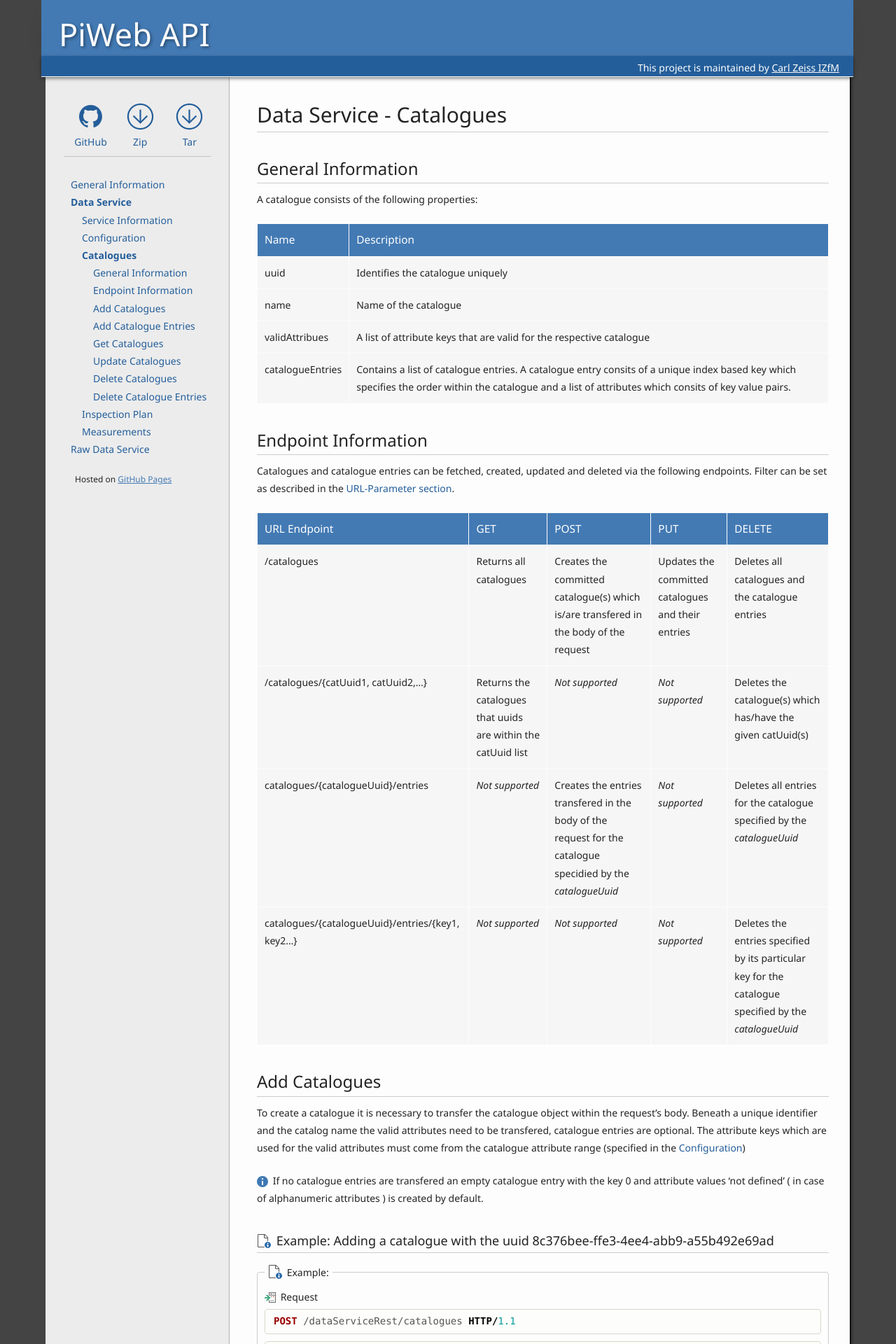
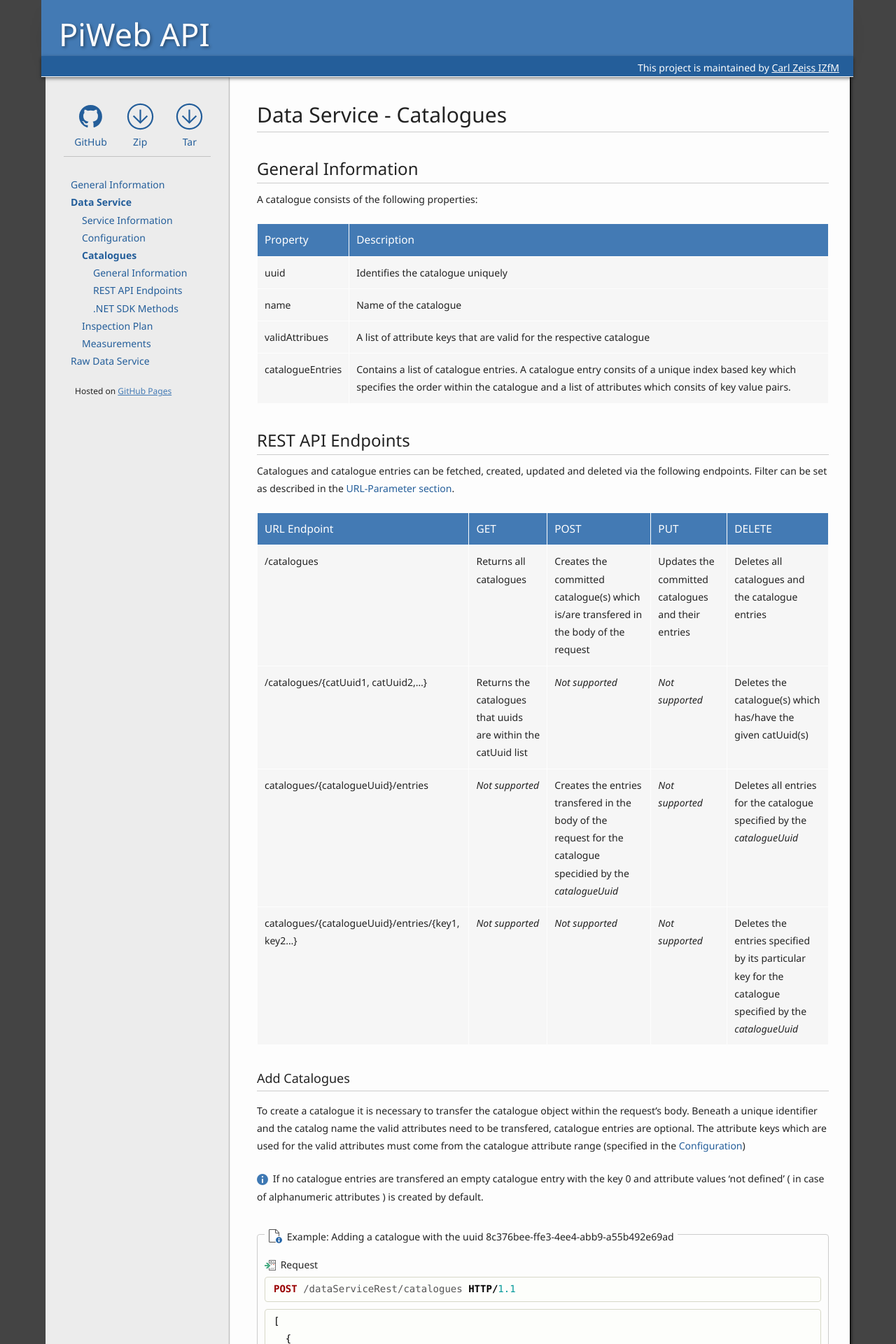
Before and after one commit to ZEISS-PiWeb/PiWeb-Api, a Jekyll site: the page built from _pages/023-catalogues.md, in a window 1280 px wide. Shown: the top 1920 px of the page at 70% size. Built offline with Jekyll 4.4.1, drawn with Linux system fonts in a browser that asks for light colours; some of the changed text lies outside the part shown.

Commit message:
Update 023-catalogues.md

```diff
--- a/_pages/023-catalogues.md
+++ b/_pages/023-catalogues.md
@@ -7,24 +7,19 @@
 permalink: /dataservice/catalogues/
 sections:
   general: General Information
-  endpoint: Endpoint Information
-  add: Add Catalogues
-  addEntries: Add Catalogue Entries
-  get: Get Catalogues
-  update: Update Catalogues
-  delete: Delete Catalogues
-  deleteEntries: Delete Catalogue Entries
+  endpoint: REST API Endpoints
+  sdk: .NET SDK Methods
 ---
 
 ## {{ page.sections['general'] }}
 
 A catalogue consists of the following properties:
 
-Name | Description
------|-------------
-uuid | Identifies the catalogue uniquely
-name | Name of the catalogue
-validAttribues | A list of attribute keys that are valid for the respective catalogue
+Property         | Description
+-----------------|-------------
+uuid             | Identifies the catalogue uniquely
+name             | Name of the catalogue
+validAttribues   | A list of attribute keys that are valid for the respective catalogue
 catalogueEntries | Contains a list of catalogue entries. A catalogue entry consits of a unique index based key which specifies the order within the catalogue and a list of attributes which consits of key value pairs.
 
 {% comment %}----------------------------------------------------------------------------------------------- {% endcomment %}
@@ -40,18 +35,15 @@
 catalogues/{catalogueUuid}/entries | *Not supported*| Creates the entries transfered in the body of the request for the catalogue specidied by the *catalogueUuid* | *Not supported* | Deletes all entries for the catalogue specified by the *catalogueUuid*
 catalogues/{catalogueUuid}/entries/{key1, key2...} | *Not supported* | *Not supported* | *Not supported* | Deletes the entries specified by its particular key for the catalogue specified by the *catalogueUuid*
 
-## {{ page.sections['add'] }}
+### Add Catalogues
 
 To create a catalogue it is necessary to transfer the catalogue object within the request's body. Beneath a unique identifier and the catalog name the valid attributes need  to be transfered, catalogue entries are optional. The attribute keys which are used for the valid attributes must come from the catalogue attribute range (specified in the {{ site.links['configuration'] }})
 
 {{ site.images['info'] }} If no catalogue entries are transfered an empty catalogue entry with the key 0 and attribute values 'not defined' ( in case of alphanumeric attributes ) is created by default.
 
-### {{ site.headers['example'] }} Adding a catalogue with the uuid 8c376bee-ffe3-4ee4-abb9-a55b492e69ad
+{% assign exampleCaption="Adding a catalogue with the uuid 8c376bee-ffe3-4ee4-abb9-a55b492e69ad" %}
 
-{{ site.sections['beginExampleWebService'] }}
-
-{{ site.headers['request']  | markdownify }}
-
+{% capture jsonrequest %}
 {% highlight http %}
 POST /dataServiceRest/catalogues HTTP/1.1
 {% endhighlight %}
@@ -104,51 +96,24 @@
         }
 ]
 {% endhighlight %}
+{% endcapture %}
 
-{{ site.headers['response']  | markdownify }}
-
+{% capture jsonresponse %}
 {% highlight http %}
 HTTP/1.1 201 Created
 {% endhighlight %}
+{% endcapture %}
 
-{{ site.sections['endExample'] }}
-{{ site.sections['beginExampleAPI'] }}
+{% include exampleFieldset.html %}
 
-{{ site.headers['request'] | markdownify }}
 
-{% highlight csharp %}
-var catalogue = new Catalogue(){
-  Uuid = new Guid( "8c376bee-ffe3-4ee4-abb9-a55b492e69ad" ),
-  Name = "InspectorCatalogue",
-  ValidAttributes = new ushort[]{ 4092, 4093 },
-  CatalogueEntries = new[]{
-    new CatalogueEntry(){ Key = 0,
-    Attributes = new[]{ new Attribute( 4092, "n.def." ), new Attribute( 4093, "n.def." ) },
-    new CatalogueEntry(){ Key = 1,
-    Attributes = new[]{ new Attribute( 4092, "21" ), new Attribute( 4093, "Smith" ) },
-    new CatalogueEntry(){ Key = 2,
-    Attributes = new[]{ new Attribute( 4092, "20" ), new Attribute( 4093, "Miller" ) },
-    new CatalogueEntry(){ Key = 3,
-    Attributes = new[]{ new Attribute( 4092, "23" ), new Attribute( 4093, "Williams" ) }
-  }
-};
-var client = new DataServiceRestClient( serviceUri );
-client.CreateCatalogues( new[]{ catalogue } );
-{% endhighlight %}
-
-{{ site.sections['endExample'] }}
-
-{% comment %}----------------------------------------------------------------------------------------------- {% endcomment %}
-
-## {{ page.sections['addEntries'] }}
+### Add Catalogue Entries
 
 Beneath adding catalogue entries to a catalogue while creating a catalogue there is also the possibility to add entries to an already existing catalogue.
 
-### {{ site.headers['example'] }}  Adding a catalogue entry - add the inspector ‘Clarks’
+{% assign exampleCaption="Adding a catalogue entry - add the inspector ‘Clarks’" %}
 
-{{ site.sections['beginExampleWebService'] }}
-{{ site.headers['request'] | markdownify }}
-
+{% capture jsonrequest %}
 {% highlight http %}
 POST /dataServiceRest/catalogues/{8c376bee-ffe3-4ee4-abb9-a55b492e69ad}/entries
 {% endhighlight %}
@@ -165,43 +130,29 @@
    }
  ]
 {% endhighlight %}
+{% endcapture %}
 
-{{ site.headers['response'] | markdownify }}
-
+{% capture jsonresponse %}
 {% highlight http %}
 HTTP/1.1 201 Created
 {% endhighlight %}
+{% endcapture %}
 
-{{ site.sections['endExample'] }}
-{{ site.sections['beginExampleAPI'] }}
+{% include exampleFieldset.html %}
 
-{{ site.headers['request'] | markdownify }}
-
-{% highlight csharp %}
-var entry = new CatalogueEntry(){ Key = 4,
-        Attributes = new[]{ new Attribute( 4092, "22" ), new Attribute( 4093, "Clarks" ) };
-var client = new DataServiceRestClient( serviceUri );
-client.CreateCatalogueEntry( new Guid("8c376bee-ffe3-4ee4-abb9-a55b492e69ad"), entry);
-{% endhighlight %}
-
-{{ site.sections['endExample'] }}
-
-{% comment %}----------------------------------------------------------------------------------------------- {% endcomment %}
-
-## {{ page.sections['get'] }}
+### Get Catalogues
 
 Fetching the catalogues returns the catalogue an depending on the filter specified or not the catalogue entries. If no filter is specified the entries are returned by default.
 
-### {{ site.headers['example'] }}  Fetching the catalogue with the uuid 8c376bee-ffe3-4ee4-abb9-a55b492e69ad and its entries
+{% assign exampleCaption="Fetching the catalogue with the uuid 8c376bee-ffe3-4ee4-abb9-a55b492e69ad and its entries" %}
 
-{{ site.sections['beginExampleWebService'] }}
-{{ site.headers['request'] | markdownify }}
-
+{% capture jsonrequest %}
 {% highlight http %}
 GET /dataServiceRest/catalogues/{8c376bee-ffe3-4ee4-abb9-a55b492e69ad}?filter=withCatalogueEntries:true HTTP/1.1
 {% endhighlight %}
+{% endcapture %}
 
-{{ site.headers['response'] | markdownify }}
+{% capture jsonresponse %}
 {% highlight json %}
 {
    ...
@@ -254,23 +205,11 @@
    ]
 }
 {% endhighlight %}
+{% endcapture %}
 
-{{ site.sections['endExample'] }}
+{% include exampleFieldset.html %}
 
-{{ site.sections['beginExampleAPI'] }}
-{{ site.headers['request'] | markdownify }}
-
-{% highlight csharp %}
-var client = new DataServiceRestClient( serviceUri );
-var catalogues = client.GetCatalogues(new Guid[]{new Guid(
-        "8c376bee-ffe3-4ee4-abb9-a55b492e69ad")}, new CatalogueFilterAttributes());
-{% endhighlight %}
-
-{{ site.sections['endExample'] }}
-
-{% comment %}----------------------------------------------------------------------------------------------- {% endcomment %}
-
-## {{ page.sections['update'] }}
+### Update Catalogues
 
 Updating a catalogue might regard the following aspects:
 
@@ -279,12 +218,9 @@
 
 {{site.images['info']}} To change the valid attributes of a catalogue it needs to be deleted an re-created again.
 
-### {{ site.headers['example'] }}  Updating the catalogue with the uuid 8c376bee-ffe3-4ee4-abb9-a55b492e69ad - rename it from 'InspectorCatalogue' to 'Inspectors' and add the inspector 'Clarks'
+{% assign exampleCaption="Updating the catalogue with the uuid 8c376bee-ffe3-4ee4-abb9-a55b492e69ad - rename it from 'InspectorCatalogue' to 'Inspectors' and add the inspector 'Clarks'" %}
 
-{{ site.sections['beginExampleWebService'] }}
-
-{{ site.headers['request']  | markdownify }}
-
+{% capture jsonrequest %}
 {% highlight http %}
 PUT /dataServiceRest/catalogues HTTP/1.1
 {% endhighlight %}
@@ -340,14 +276,160 @@
         }
 ]
 {% endhighlight %}
+{% endcapture %}
 
-{{ site.headers['response']  | markdownify }}
-
+{% capture jsonresponse %}
 {% highlight http %}
 HTTP/1.1 200 Ok
 {% endhighlight %}
+{% endcapture %}
+
+{% include exampleFieldset.html %}
+
+### Delete Catalogues
+
+There are two different options of deleting catalogues:
+
+* Delete all catalogues or
+* Delete one or more certain catalogues identified by its uuid
+
+The following examples illustrate these options.
+
+{% assign exampleCaption="Delete all catalogues" %}
+
+{% capture jsonrequest %}
+{% highlight http %}
+DELETE /dataServiceRest/catalogues HTTP/1.1
+{% endhighlight %}
+{% endcapture %}
+
+{% capture jsonresponse %}
+{% highlight http %}
+HTTP/1.1 200 Ok
+{% endhighlight %}
+{% endcapture %}
+
+{% include exampleFieldset.html %}
+
+{% assign exampleCaption="Delete the catalogues with the uuid 8c376bee-ffe3-4ee4-abb9-a55b492e69ad" %}
+
+{% capture jsonrequest %}
+{% highlight http %}
+DELETE /dataServiceRest/catalogues/{8c376bee-ffe3-4ee4-abb9-a55b492e69ad} HTTP/1.1
+{% endhighlight %}
+{% endcapture %}
+
+{% capture jsonresponse %}
+{% highlight http %}
+HTTP/1.1 200 Ok
+{% endhighlight %}
+{% endcapture %}
+
+{% include exampleFieldset.html %}
+
+### Delete Catalogue Entries
+
+There are two different options of deleting catalogue entries:
+
+* Delete all entries of a certain catalogue identified by its uuid
+* Delete one or more certain entries identified by its keys of a certain catalogue identified by its uuid
+
+The following examples illustrate these options.
+
+{% assign exampleCaption="Delete all entries of the catalogue with the uuid 8c376bee-ffe3-4ee4-abb9-a55b492e69ad" %}
+
+{% capture jsonrequest %}
+{% highlight http %}
+DELETE /dataServiceRest/catalogues/{8c376bee-ffe3-4ee4-abb9-a55b492e69ad}/entries HTTP/1.1
+{% endhighlight %}
+{% endcapture %}
+
+{% capture jsonresponse %}
+{% highlight http %}
+HTTP/1.1 200 Ok
+{% endhighlight %}
+{% endcapture %}
+
+{% include exampleFieldset.html %}
+
+{% assign exampleCaption="Delete the entries with key 1 and 3 of the catalogue with the uuid 8c376bee-ffe3-4ee4-abb9-a55b492e69ad" %}
+
+{% capture jsonrequest %}
+{% highlight http %}
+DELETE /dataServiceRest/catalogues/{8c376bee-ffe3-4ee4-abb9-a55b492e69ad}/entries/{1,3} HTTP/1.1
+{% endhighlight %}
+{% endcapture %}
+
+{% capture jsonresponse %}
+{% highlight http %}
+HTTP/1.1 200 Ok
+{% endhighlight %}
+{% endcapture %}
+
+{% include exampleFieldset.html %}
+
+
+
+
+
+
+
+{{ site.sections['beginExampleAPI'] }}
+
+{{ site.headers['request'] | markdownify }}
+
+{% highlight csharp %}
+var catalogue = new Catalogue(){
+  Uuid = new Guid( "8c376bee-ffe3-4ee4-abb9-a55b492e69ad" ),
+  Name = "InspectorCatalogue",
+  ValidAttributes = new ushort[]{ 4092, 4093 },
+  CatalogueEntries = new[]{
+    new CatalogueEntry(){ Key = 0,
+    Attributes = new[]{ new Attribute( 4092, "n.def." ), new Attribute( 4093, "n.def." ) },
+    new CatalogueEntry(){ Key = 1,
+    Attributes = new[]{ new Attribute( 4092, "21" ), new Attribute( 4093, "Smith" ) },
+    new CatalogueEntry(){ Key = 2,
+    Attributes = new[]{ new Attribute( 4092, "20" ), new Attribute( 4093, "Miller" ) },
+    new CatalogueEntry(){ Key = 3,
+    Attributes = new[]{ new Attribute( 4092, "23" ), new Attribute( 4093, "Williams" ) }
+  }
+};
+var client = new DataServiceRestClient( serviceUri );
+client.CreateCatalogues( new[]{ catalogue } );
+{% endhighlight %}
 
 {{ site.sections['endExample'] }}
+
+
+
+{{ site.sections['beginExampleAPI'] }}
+
+{{ site.headers['request'] | markdownify }}
+
+{% highlight csharp %}
+var entry = new CatalogueEntry(){ Key = 4,
+        Attributes = new[]{ new Attribute( 4092, "22" ), new Attribute( 4093, "Clarks" ) };
+var client = new DataServiceRestClient( serviceUri );
+client.CreateCatalogueEntry( new Guid("8c376bee-ffe3-4ee4-abb9-a55b492e69ad"), entry);
+{% endhighlight %}
+
+{{ site.sections['endExample'] }}
+
+
+
+{{ site.sections['beginExampleAPI'] }}
+{{ site.headers['request'] | markdownify }}
+
+{% highlight csharp %}
+var client = new DataServiceRestClient( serviceUri );
+var catalogues = client.GetCatalogues(new Guid[]{new Guid(
+        "8c376bee-ffe3-4ee4-abb9-a55b492e69ad")}, new CatalogueFilterAttributes());
+{% endhighlight %}
+
+{{ site.sections['endExample'] }}
+
+
+
 {{ site.sections['beginExampleAPI'] }}
 
 {{ site.headers['request'] | markdownify }}
@@ -370,32 +452,7 @@
 
 {{ site.sections['endExample'] }}
 
-{% comment %}----------------------------------------------------------------------------------------------- {% endcomment %}
 
-## {{ page.sections['delete'] }}
-
-There are two different options of deleting catalogues:
-
-* Delete all catalogues or
-* Delete one or more certain catalogues identified by its uuid
-
-The following examples illustrate these options.
-
-### {{ site.headers['example'] }}  Delete all catalogues
-
-{{ site.sections['beginExampleWebService'] }}
-{{ site.headers['request'] | markdownify }}
-
-{% highlight http %}
-DELETE /dataServiceRest/catalogues HTTP/1.1
-{% endhighlight %}
-
-{{ site.headers['response'] | markdownify }}
-{% highlight http %}
-HTTP/1.1 200 Ok
-{% endhighlight %}
-
-{{ site.sections['endExample'] }}
 
 {{ site.sections['beginExampleAPI'] }}
 {{ site.headers['request'] | markdownify }}
@@ -407,22 +464,6 @@
 
 {{ site.sections['endExample'] }}
 
-### {{ site.headers['example'] }}  Delete the catalogues with the uuid "8c376bee-ffe3-4ee4-abb9-a55b492e69ad"
-
-{{ site.sections['beginExampleWebService'] }}
-{{ site.headers['request'] | markdownify }}
-
-{% highlight http %}
-DELETE /dataServiceRest/catalogues/{8c376bee-ffe3-4ee4-abb9-a55b492e69ad} HTTP/1.1
-{% endhighlight %}
-
-{{ site.headers['response'] | markdownify }}
-
-{% highlight http %}
-HTTP/1.1 200 Ok
-{% endhighlight %}
-
-{{ site.sections['endExample'] }}
 
 {{ site.sections['beginExampleAPI'] }}
 {{ site.headers['request'] | markdownify }}
@@ -434,32 +475,6 @@
 
 {{ site.sections['endExample'] }}
 
-{% comment %}----------------------------------------------------------------------------------------------- {% endcomment %}
-
-## {{ page.sections['deleteEntries'] }}
-
-There are two different options of deleting catalogue entries:
-
-* Delete all entries of a certain catalogue identified by its uuid
-* Delete one or more certain entries identified by its keys of a certain catalogue identified by its uuid
-
-The following examples illustrate these options.
-
-### {{ site.headers['example'] }}  Delete all entries of the catalogue with the uuid "8c376bee-ffe3-4ee4-abb9-a55b492e69ad"
-
-{{ site.sections['beginExampleWebService'] }}
-{{ site.headers['request'] | markdownify }}
-
-{% highlight http %}
-DELETE /dataServiceRest/catalogues/{8c376bee-ffe3-4ee4-abb9-a55b492e69ad}/entries HTTP/1.1
-{% endhighlight %}
-
-{{ site.headers['response'] | markdownify }}
-{% highlight http %}
-HTTP/1.1 200 Ok
-{% endhighlight %}
-
-{{ site.sections['endExample'] }}
 
 {{ site.sections['beginExampleAPI'] }}
 {{ site.headers['request'] | markdownify }}
@@ -471,22 +486,7 @@
 
 {{ site.sections['endExample'] }}
 
-### {{ site.headers['example'] }}  Delete the entries with key 1 and 3 of the catalogue with the uuid "8c376bee-ffe3-4ee4-abb9-a55b492e69ad"
 
-{{ site.sections['beginExampleWebService'] }}
-{{ site.headers['request'] | markdownify }}
-
-{% highlight http %}
-DELETE /dataServiceRest/catalogues/{8c376bee-ffe3-4ee4-abb9-a55b492e69ad}/entries/{1,3} HTTP/1.1
-{% endhighlight %}
-
-{{ site.headers['response'] | markdownify }}
-
-{% highlight http %}
-HTTP/1.1 200 Ok
-{% endhighlight %}
-
-{{ site.sections['endExample'] }}
 
 {{ site.sections['beginExampleAPI'] }}
 {{ site.headers['request'] | markdownify }}
```
